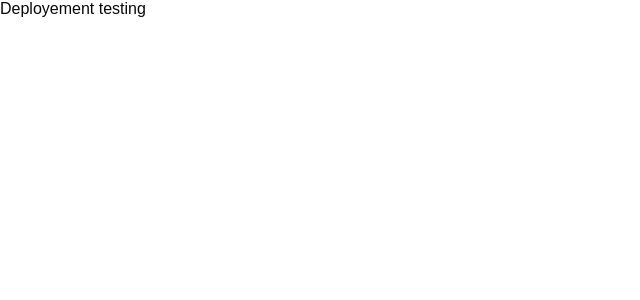
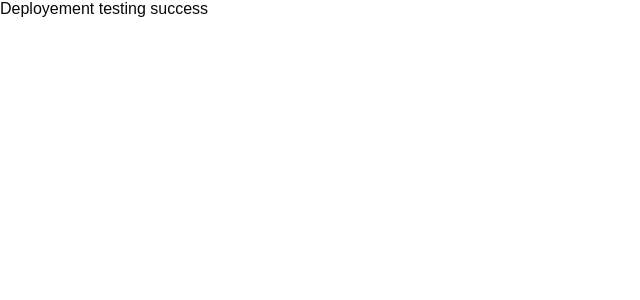
Before and after one commit to sahan-madusha/trdv-lms, a React (Create React App) app in the folder client/: page / in a window 1280 px wide. Shown: the top 300 px of the page, without its empty margins (0-640 px from the left). Built offline with nearby package versions, Linux system fonts and the light colour scheme.

Commit message:
deployement testing

```diff
--- a/client/src/Page/sign-in/SignIn.tsx
+++ b/client/src/Page/sign-in/SignIn.tsx
@@ -1,7 +1,7 @@
 export const SignInPage = () => {
   return (
     <div className="flex min-h-screen">
-      Deployement testing
+      Deployement testing success
     </div>
   );
 };
```
Also changed, not shown: 1 other file (tests, documents, lock files or other folders).
